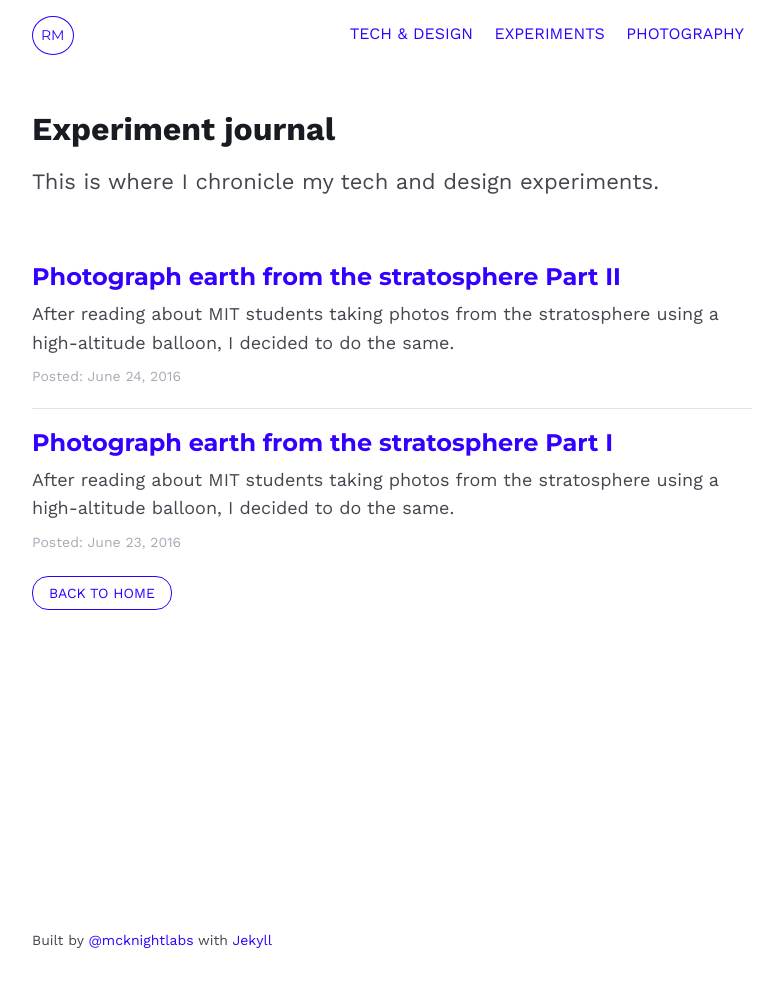
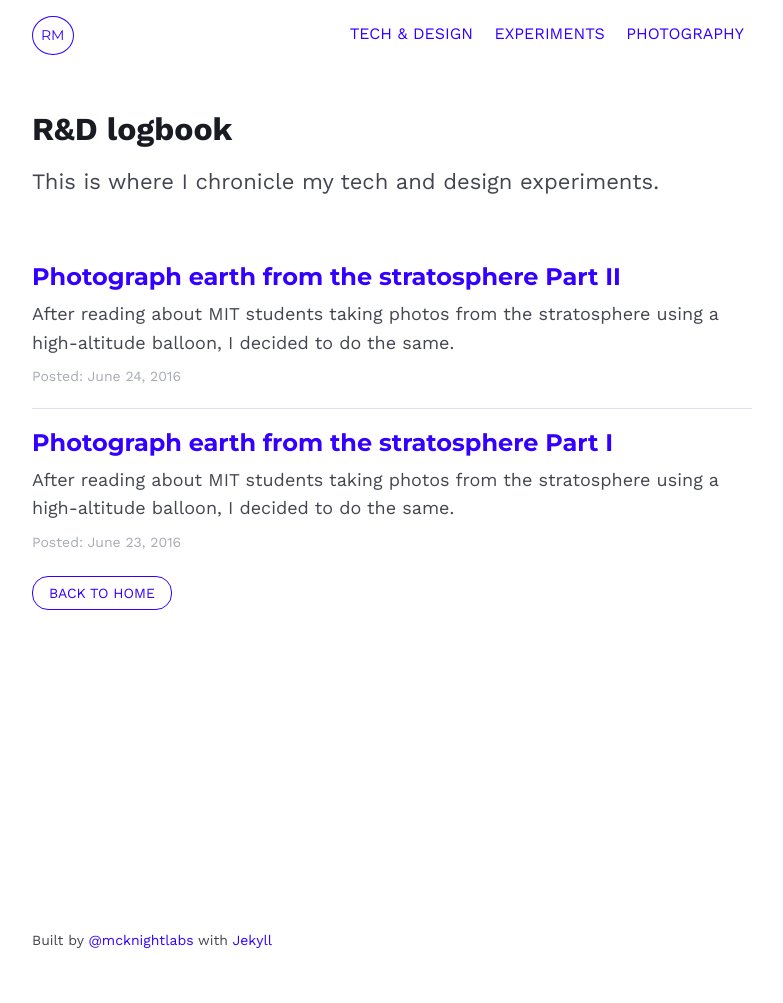
Before and after one commit to mcknightlabs/rtmup, a Jekyll site: the page built from experiments.html, in a window 1280 px wide. Shown: the whole page, without its empty margins (248-1031 px from the left). Built offline with Jekyll 4.4.1, drawn with Linux system fonts in a browser that asks for light colours.

Commit message:
updates experiments section

```diff
--- a/experiments.html
+++ b/experiments.html
@@ -3,7 +3,7 @@ layout: default
 ---
 
 <section class="article-section">
-	<h1>Experiment journal</h1>
+	<h1>R&amp;D logbook</h1>
 	<p class="page-description">This is where I chronicle my tech and design experiments.</p>
 	<ul class="article-list">
 		{% for experiment in site.categories.experiment %}
```
